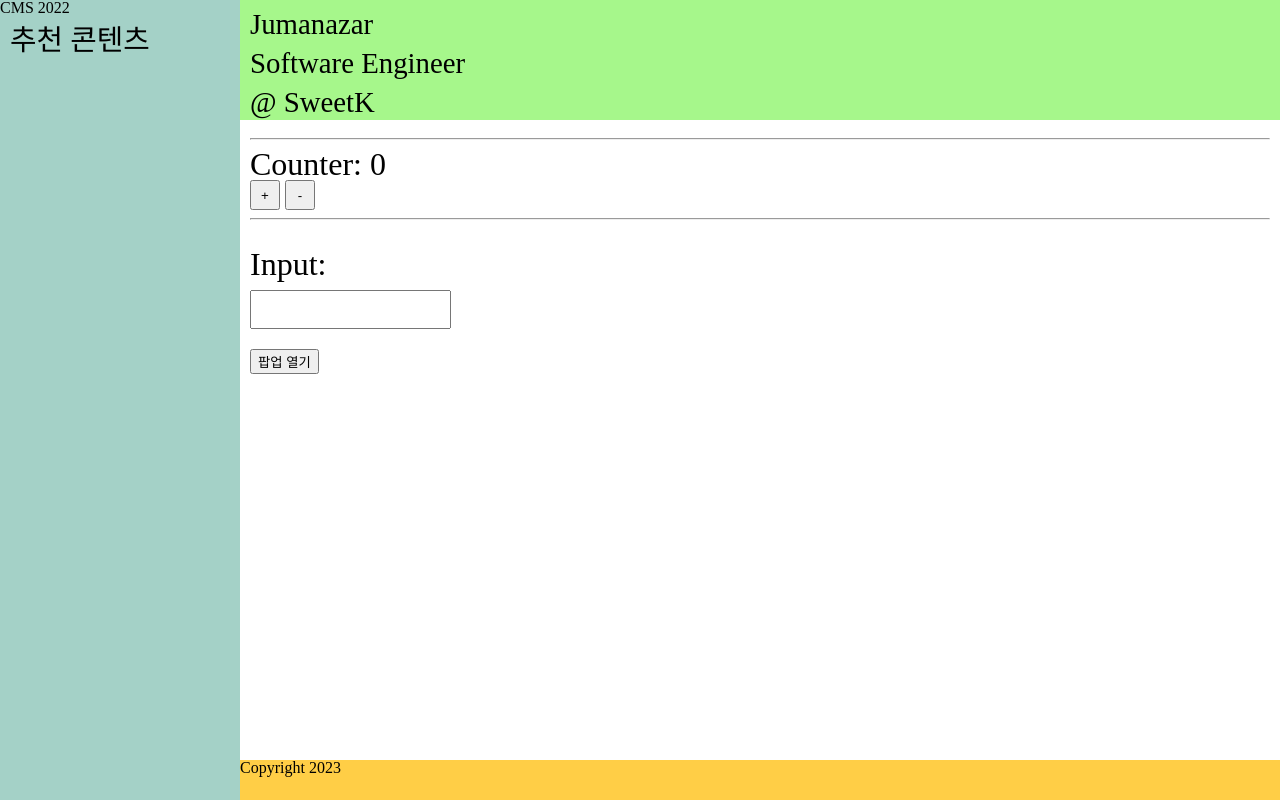
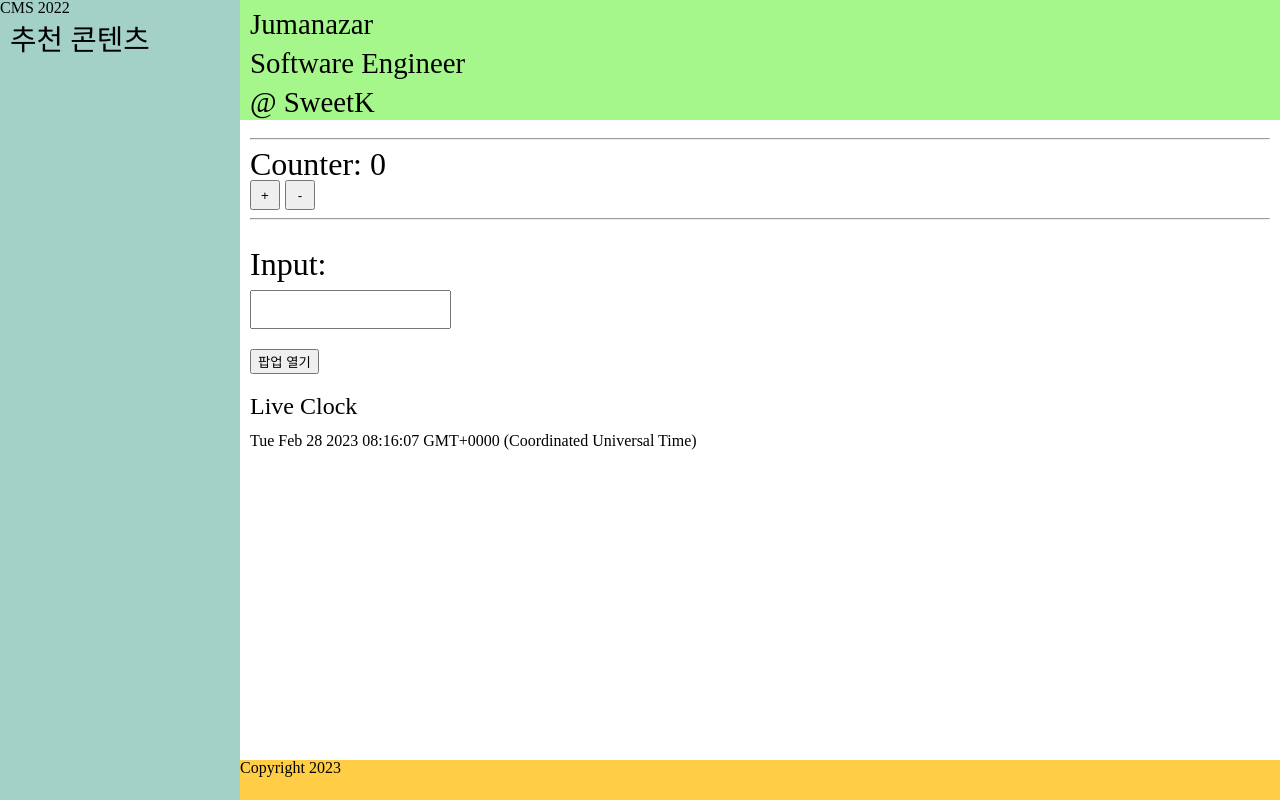
Before and after one commit to jsr1611/react-practice, a React (Create React App) app in the folder react-standard/: page / in a window 1280 px wide. Built offline with nearby package versions, Linux system fonts and the light colour scheme; a web font is replaced by a local one.

Commit message:
useEffect and cleanup story added

```diff
--- a/react-standard/src/components/LiveClock.tsx
+++ b/react-standard/src/components/LiveClock.tsx
@@ -22,7 +22,7 @@ function LiveClock() {
             setCurrentTime(new Date());
         }, 1000);
 
-        // clean-up
+        // clean-up: javascript does have Garbage Collector, so manually need to clean, otherwise, due to use this function, window may not work or interrupt the system workflow.
         return () => {
             clearTimeout(timer);
         };
--- a/react-standard/src/layout/Contents.tsx
+++ b/react-standard/src/layout/Contents.tsx
@@ -1,5 +1,6 @@
 import Counter from "@/components/Counter";
 import Input from "@/components/Input";
+import LiveClock from "@/components/LiveClock";
 import Popup from "@/components/Popup";
 import styled from "styled-components";
 
@@ -24,6 +25,7 @@ function Contents({ title, description, version }: Props) {
             <Counter />
             <Input />
             <Popup content="This is a sample popup." btnTitle="Close" />
+            <LiveClock />
         </ContentsContainer>
     );
 }
```
